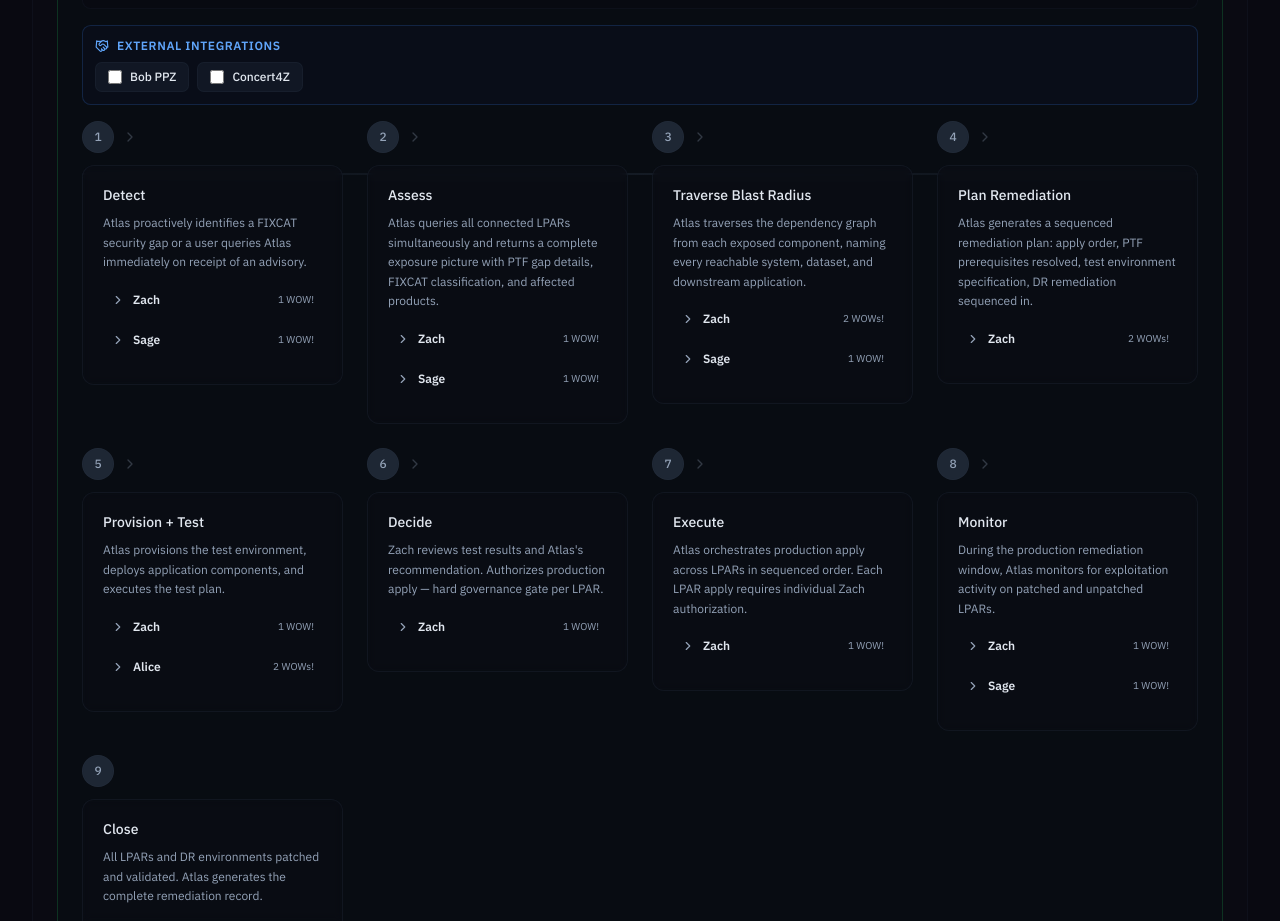
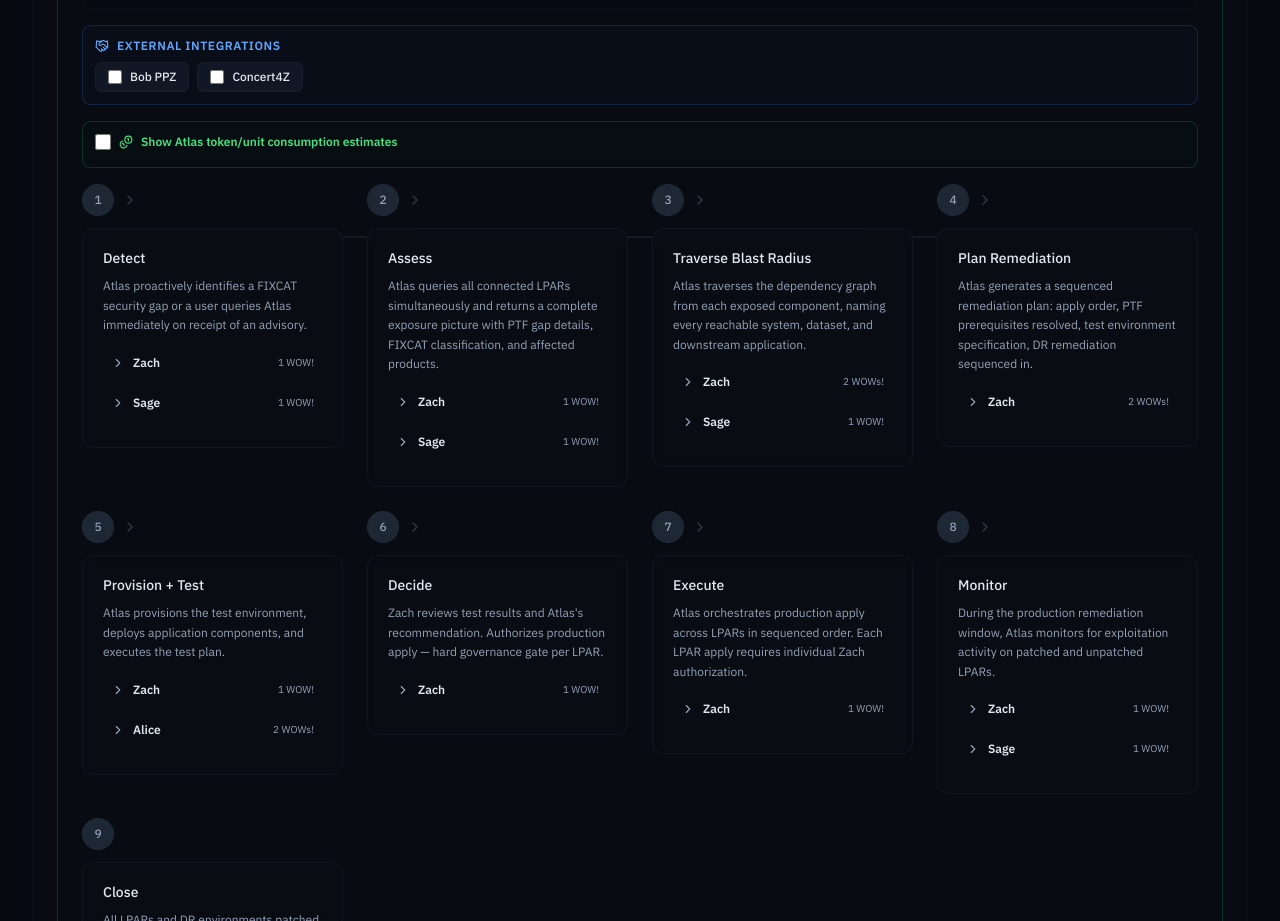
Before and after one commit to mhoss32/sg-b6d24aca-d63b-4ab2-bc2a-15a5c57bb0f9-1787236391, a Next.js app: page /usecase/uc-01 in a window 1280 px wide. Shown: the part 1240-2161 px from the top of the page. Built offline with nearby package versions, Linux system fonts and the light colour scheme.

Commit message:
fix(data): correct unit ID normalization regex

```diff
--- a/src/data/unitConsumption.ts
+++ b/src/data/unitConsumption.ts
@@ -1406,8 +1406,8 @@ export const uc14UnitConsumption: UseCaseUnitConsumption = {
 };
 
 export function getUnitConsumption(useCaseId: string): UseCaseUnitConsumption | null {
-  const id = useCaseId.toLowerCase().replace(/^uc-0?/, "uc");
-  switch (id) {
+  const normalized = useCaseId.toLowerCase().replace(/[^a-z0-9]/g, "");
+  switch (normalized) {
     case "uc01": return uc01UnitConsumption;
     case "uc02": return uc02UnitConsumption;
     case "uc03": return uc03UnitConsumption;
```
